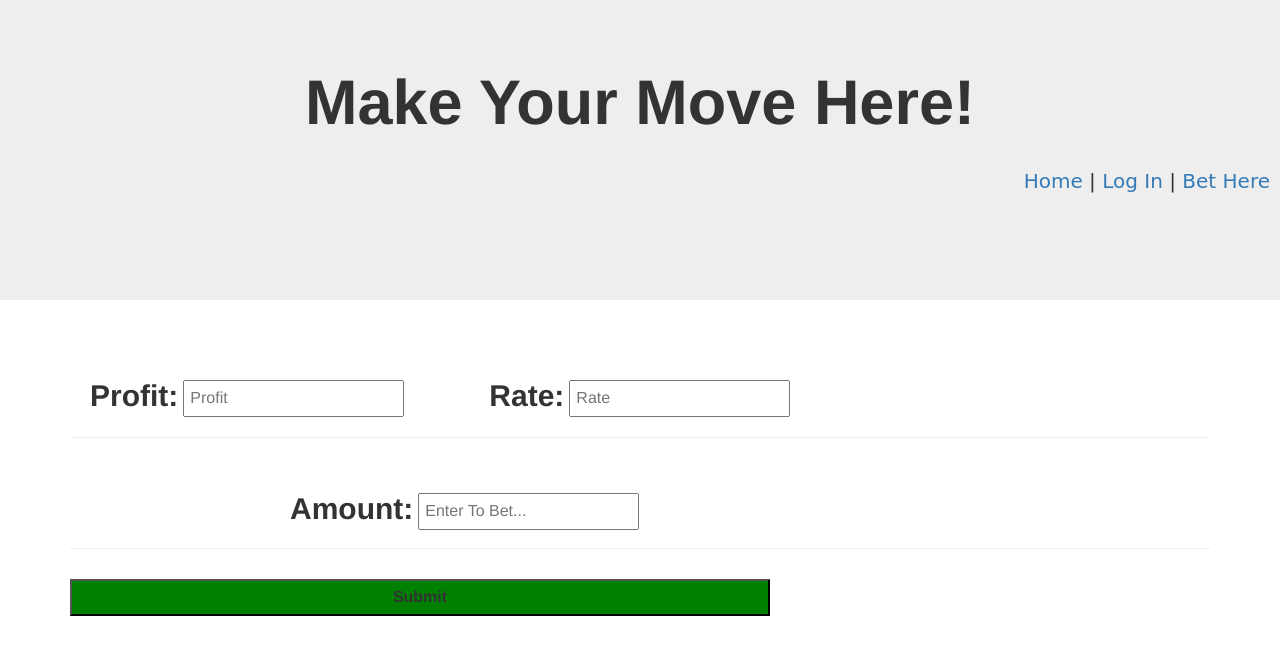
After one commit to Grishma9911/Batt-Sweat, a Node server app: template views/transection.html in a window 1280 px wide. The commit adds this page. Shown: the top 655 px of the page. Run offline with Node 20, Linux system fonts and the light colour scheme; the template is opened without the code that fills it, so the values that code supplies are empty; some libraries are stand-ins or nearby versions.

Commit message:
updated html files

```diff
--- a/views/home.html
+++ b/views/home.html
@@ -2,7 +2,7 @@
 <html lang="en">
 
 <head>
-  <title>Bootstrap Website Example</title>
+  <title>FootballBetting</title>
   <meta charset="utf-8">
   <meta name="viewport" content="width=device-width, initial-scale=1">
   <link rel="stylesheet" href="https://maxcdn.bootstrapcdn.com/bootstrap/3.4.0/css/bootstrap.min.css">
@@ -18,7 +18,7 @@
     <h1><b>Bet & Sweat</b></h1>
     <p>Make your move!</p>
     <div class="navBar">
-          <a href="./home.html">Home</a> |<a href="./login.html">  Log In</a> |<a href="./view.html">  Bet Here</a>
+      <a href="./home.html">Home</a> |<a href="./login.html"> Log In</a> |<a href="./view.html"> Bet Here</a>
     </div>
 
   </div>
--- /dev/null
+++ b/views/transection.html
@@ -0,0 +1,120 @@
+<!DOCTYPE html>
+<html lang="en">
+
+<head>
+    <title>Transactions</title>
+    <meta charset="utf-8">
+    <meta name="viewport" content="width=device-width, initial-scale=1">
+    <link rel="stylesheet" href="https://maxcdn.bootstrapcdn.com/bootstrap/3.4.0/css/bootstrap.min.css">
+    <script src="https://ajax.googleapis.com/ajax/libs/jquery/3.4.1/jquery.min.js"></script>
+    <script src="https://maxcdn.bootstrapcdn.com/bootstrap/3.4.0/js/bootstrap.min.js"></script>
+
+
+</head>
+
+<body>
+
+    <div class="jumbotron text-center" style="margin-bottom:25px">
+        <h1><b>Make Your Move Here!</b></h1>
+        <div class="navBar">
+            <a href="./home.html">Home</a> |<a href="./login.html"> Log In</a> |<a href="./view.html"> Bet Here</a>
+        </div>
+    </div>
+
+    <div class="container">
+        <div class="container2">
+            <p class="profit"><b>Profit: </b></p>
+            <input type="text" name="profit" placeholder="Profit">
+            <p class="rate"><b>Rate: </b></p>
+            <input type="text" name="rate" placeholder="Rate"><br>
+        </div><br>
+        <hr>
+        <div class="container1">
+            <p class="amount"><b>Amount: </b></p>
+            <input type="text" list="browsers" name="option" placeholder="Enter To Bet...">
+            <datalist id="browsers">
+                <option value="$5.00">
+                <option value="$10.00">
+                <option value="$20.00">
+                <option value="$50.00">
+                <option value="$100.00">
+            </datalist>
+        </div><br>
+        <br>
+        <hr>
+        <input type="Submit" class="submit"><br>
+        <br>
+    </div>
+    <style>
+        .jumbotron {
+            height: 300px;
+        }
+
+        .navBar {
+            height: auto;
+            width: auto;
+            float: right;
+            font-size: 20px;
+            margin-right: 10px;
+            margin-top: 20px;
+            font-family: cursive;
+        }
+
+        .container1 {
+            text-align: center;
+            margin: 10px 20px 10px 20px;
+            margin-top: 50px;
+        }
+
+        .container2 {
+            text-align: center;
+            margin-top: 50px;
+            margin-left: 20px;
+            margin-bottom: 2px;
+        }
+
+        input {
+            font-size: 16px;
+            margin: 5px;
+            padding: 5px;
+            float: left;
+            /* border-radius: 10px;
+                margin-left: 70px;
+                margin-top: 20px; */
+        }
+
+        .profit {
+            float: left;
+            font-size: 30px;
+            text-align: center;
+        }
+
+        .rate {
+            float: left;
+            font-size: 30px;
+            text-align: center;
+            margin-left: 80px;
+        }
+
+        .amount {
+            float: left;
+            font-size: 30px;
+            text-align: center;
+            margin-left: 200px;
+        }
+
+        .submit {
+            text-align: center;
+            background-color: green;
+            width: 700px;
+            margin: auto;
+            padding: auto;
+            float: center;
+            margin-top: 10px;
+            font-weight: bold;
+
+        }
+    </style>
+</body>
+
+</html>
```
Also changed, not shown: views/login.html (+100 -3 lines), views/view.html (+44 -69 lines). Lines whose indentation alone changed are shown as unchanged.
